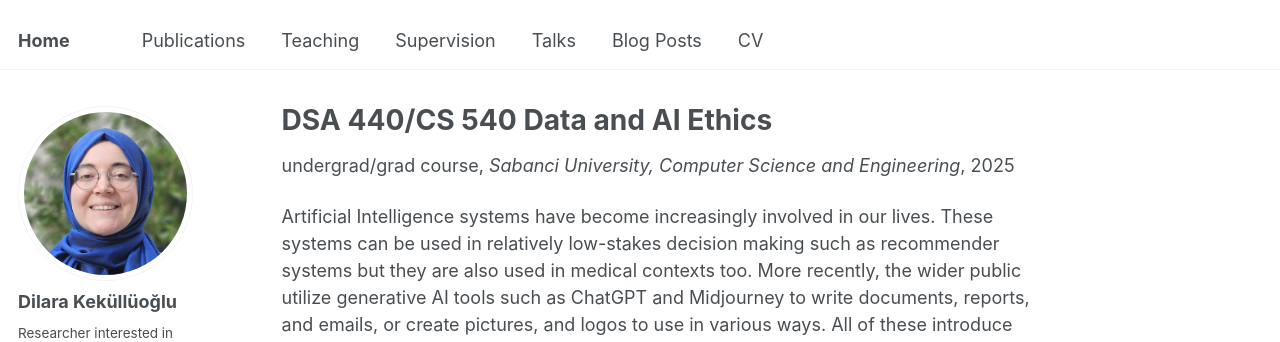
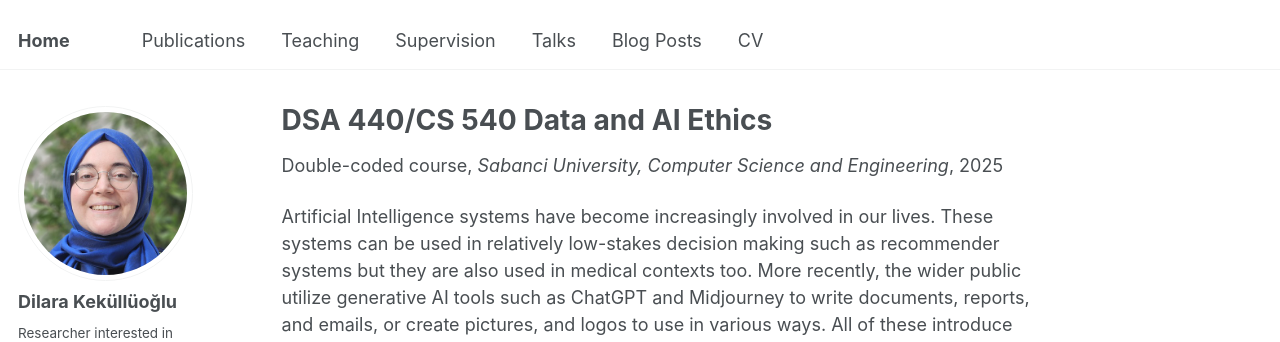
Before and after one commit to dilarakkl/dilarakkl.github.io, a Jekyll site: the page built from _teaching/2025-spring-teaching.md, in a window 1280 px wide and 1211 px high. Shown: the top 342 px of the window. Built offline with Jekyll 4.4.1, drawn with Linux system fonts in a browser that asks for light colours; some web fonts are replaced.

Commit message:
Update 2025-spring-teaching.md

```diff
--- a/_teaching/2025-spring-teaching.md
+++ b/_teaching/2025-spring-teaching.md
@@ -1,7 +1,7 @@
 ---
 title: "DSA 440/CS 540 Data and AI Ethics"
 collection: teaching
-type: "undergrad/grad course"
+type: "Double-coded course"
 permalink: /teaching/2025-spring-teaching
 venue: "Sabanci University, Computer Science and Engineering"
 date: 2025-02-05
```
